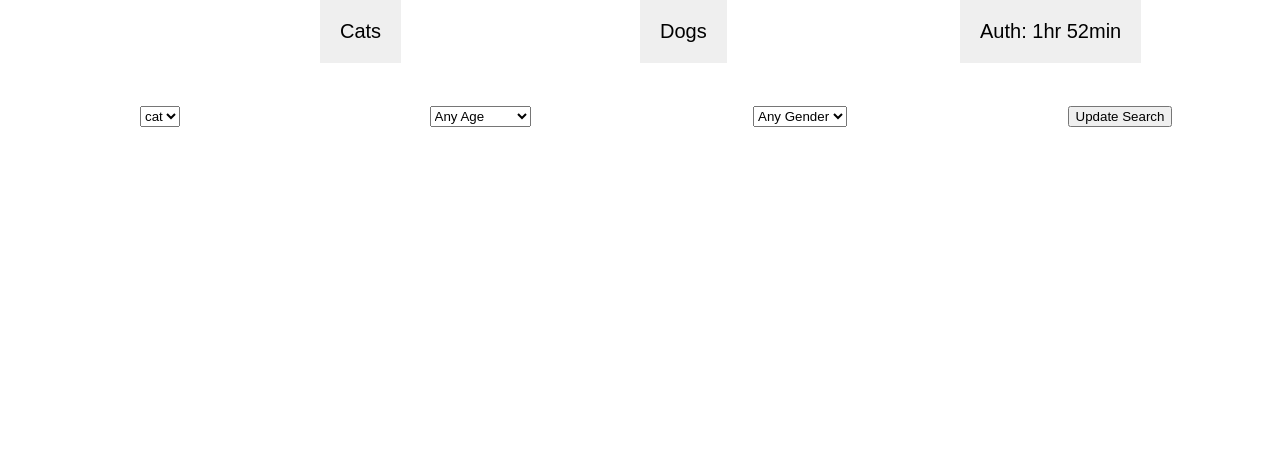
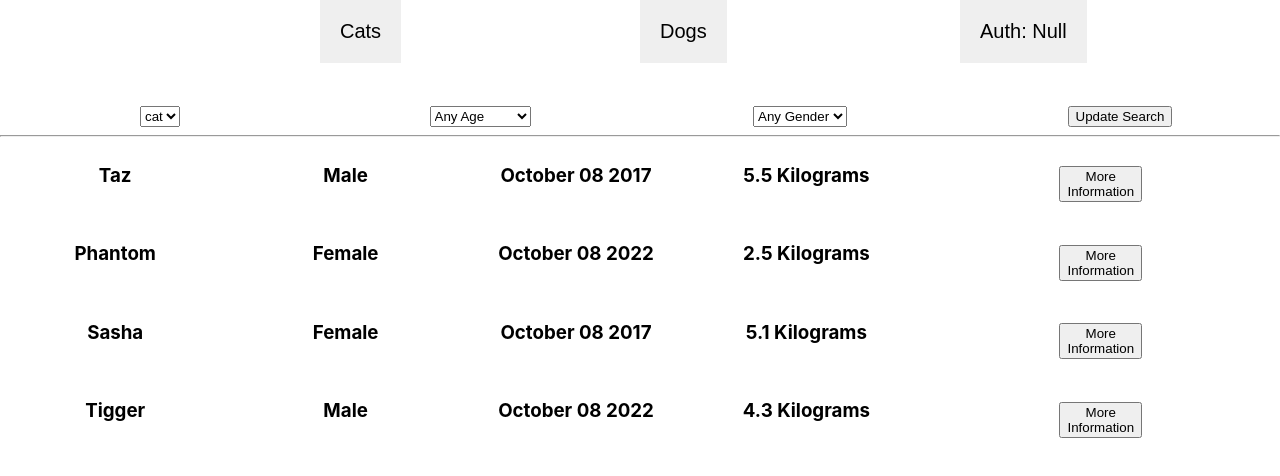
Before and after one commit to TJEverett/Shelter_Client_React, a React (Create React App) app: page /cats in a window 1280 px wide. Both pictures are taken after a click on the button "Update Search". Shown: the top 476 px of the page. Built offline with nearby package versions, Linux system fonts and the light colour scheme.

Commit message:
add rendering of animals listing based on search choices

```diff
--- a/src/components/App.js
+++ b/src/components/App.js
@@ -5,8 +5,8 @@ import SearchResult from "./SearchResult";
 
 function App() {
   //Temp Values
-  // const authStatus = null;
-  const authStatus = "1hr 52min";
+  const authStatus = null;
+  // const authStatus = "1hr 52min";
   const animalArray = [
     {
       id: "c1",
@@ -84,7 +84,7 @@ function App() {
       description: "tries to eat playmates",
       breed: "German Shepard"
     }
-  ]
+  ] //Will be replaced by API
 
   //Return Logic
   return(
--- /dev/null
+++ b/src/components/SearchAnimal.js
@@ -0,0 +1,64 @@
+import React from "react";
+import PropTypes from "prop-types";
+
+function SearchAnimal(props){
+  //Styles Object
+  const styles = {
+    table: {
+      display: "grid",
+      gridTemplateColumns: "9fr 9fr 9fr 9fr 14fr",
+      girdTemplateRows: "1fr"
+    },
+    center: {
+      display: "flex",
+      justifyContent: "center"
+    }
+  }
+
+  //Element Functions
+  function BirthdayTranslate(dateString){
+    const monthArray = ["January", "February", "March", "April", "May", "June", "July", "August", "September", "October", "November", "December"];
+    const monthNumber = parseInt(dateString.substring(5, 7));
+    const year = dateString.substring(0,4);
+    const month = monthArray[monthNumber];
+    const day = dateString.substring(8, 10);
+    const date = month + " " + day + " " + year;
+    return date;
+  };
+  function GenderTranslate(femaleBool){
+    return(femaleBool ? "Female" : "Male");
+  }
+
+  //Return Logic
+  return(
+    <React.Fragment>
+      <div style={styles.table}>
+        <div style={styles.center}>
+          <h3>{props.animalName}</h3>
+        </div>
+        <div style={styles.center}>
+          <h3>{GenderTranslate(props.animalFemale)}</h3>
+        </div>
+        <div style={styles.center}>
+          <h3>{BirthdayTranslate(props.animalBirthday)}</h3>
+        </div>
+        <div style={styles.center}>
+          <h3>{props.animalWeight} Kilograms</h3>
+        </div>
+        <div style={styles.center}>
+          <h4><button onClick={props.animalModal}>More<br/>Information</button></h4>
+        </div>
+      </div>
+    </React.Fragment>
+  );
+}
+
+SearchAnimal.propTypes = {
+  animalName: PropTypes.string,
+  animalFemale: PropTypes.bool,
+  animalBirthday: PropTypes.string,
+  animalWeight: PropTypes.number,
+  animalModal: PropTypes.func
+};
+
+export default SearchAnimal;
--- a/src/components/SearchForm.js
+++ b/src/components/SearchForm.js
@@ -28,12 +28,16 @@ function SearchForm(props){
 
   function FormSubmit(event) {
     event.preventDefault();
+    const submitAnimalType = event.target.animalType.value;
+    const submitAnimalAge = event.target.animalAge.value;
+    const submitAnimalGender = event.target.animalGender.value;
     console.log("animalType:");
-    console.log(event.target.animalType.value);
+    console.log(submitAnimalType);
     console.log("animalAge:");
-    console.log(event.target.animalAge.value);
+    console.log(submitAnimalAge);
     console.log("animalGender:");
-    console.log(event.target.animalGender.value);
+    console.log(submitAnimalGender);
+    props.submitFunc(submitAnimalType, submitAnimalAge, submitAnimalGender);
   }
 
   //Select Arrays
--- a/src/components/SearchResult.js
+++ b/src/components/SearchResult.js
@@ -1,6 +1,7 @@
 import React from "react";
 import PropTypes from "prop-types";
 import SearchForm from "./SearchForm";
+import SearchAnimal from "./SearchAnimal";
 
 class SearchResult extends React.Component {
   constructor(props){
@@ -13,17 +14,47 @@ class SearchResult extends React.Component {
 
   componentDidUpdate() {
     if(this.props.animalType !== this.state.animalType){
-      this.setState({animalType: this.props.animalType});
+      this.setState({animalType: this.props.animalType, animalList: []});
     }
   }
 
+  //Testing Function
+  filterSearch = (animalType, ageCompare, gender) => { //To be replaced by calls to database
+    let newAnimalList = [];
+    if(animalType === "dog"){
+      newAnimalList = this.props.animalList.filter(animal => animal.id.charAt(0) === "d");
+    } else if(animalType === "cat"){
+      newAnimalList = this.props.animalList.filter(animal => animal.id.charAt(0) === "c");
+    }
+    if(ageCompare === "under"){
+      newAnimalList = newAnimalList.filter(animal => animal.birthday.substring(0, 4) === "2022");
+    } else if(ageCompare === "over"){
+      newAnimalList = newAnimalList.filter(animal => animal.birthday.substring(0, 4) !== "2022");
+    } //else all animals continue
+    if(gender === "female"){
+      newAnimalList = newAnimalList.filter(animal => animal.isfemale === true);
+    } else if(gender ==="male"){
+      newAnimalList = newAnimalList.filter(animal => animal.isfemale === false);
+    } //else all animals continue
+    console.log(newAnimalList);
+    this.setState({animalList: newAnimalList});
+  }
 
 
   //Render Logic
   render() {
     return(
       <React.Fragment>
-        <SearchForm animalType={this.state.animalType} />
+        <SearchForm animalType={this.state.animalType} submitFunc={this.filterSearch} />
+        <hr />
+        {this.state.animalList.map((animal) => {
+          return (<SearchAnimal animalName={animal.name}
+            animalFemale={animal.isfemale}
+            animalBirthday={animal.birthday}
+            animalWeight={animal.weightkilo}
+            animalModal={() => console.log("animal: " + animal.id)}
+            key={animal.id} />)
+        })}
       </React.Fragment>
     );
   }
```
